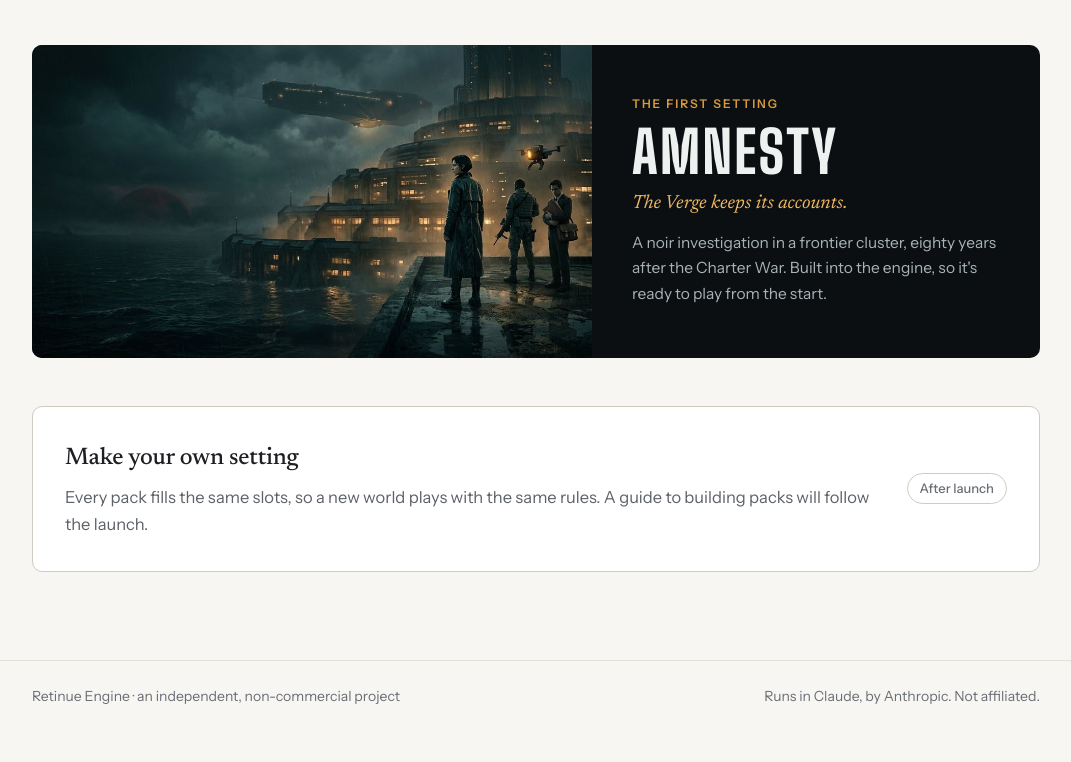
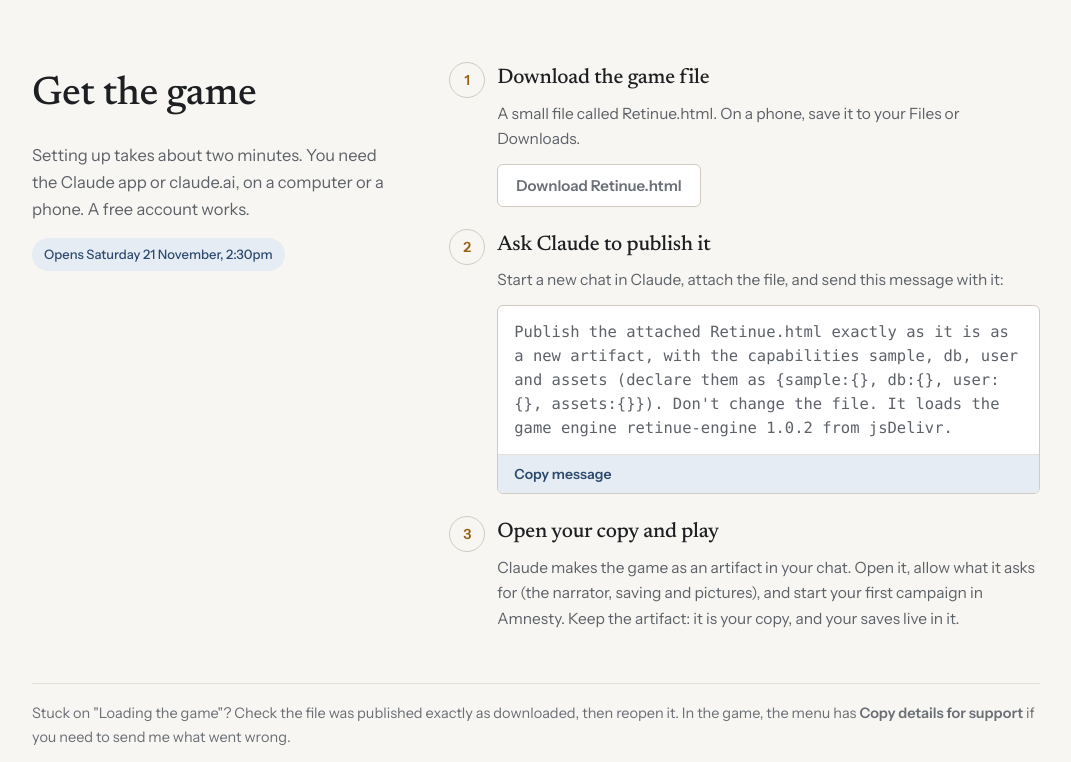
Before and after one commit to Societyinflames/retinue-site, a plain HTML site: page index.html in a window 1280 px wide. Shown: the part 938-1700 px from the top of the page, without its empty margins (104-1175 px from the left). Drawn offline with Linux system fonts and the light colour scheme.

Commit message:
Add the Get the game section
Co-Authored-By: Claude Opus 5.5 <noreply@anthropic.com>
Claude-Session: https://claude.ai/code/session_01X6wZyoN3s1Ty61hQgpScLV

```diff
--- a/index.html
+++ b/index.html
@@ -7,13 +7,14 @@
 /* Retinue Engine: a light, quiet page. Paper-white ground, ink text, one deep ink-blue accent and a single
    lantern-amber dot for the brand mark. Each game pack shows in its own colours inside its card. */
 :root{
+  --on-accent:#ffffff;
   --bg:#f7f6f2;--surface:#ffffff;--line:#e3e0d8;--line2:#cfcbc0;--text:#1d1f22;--dim:#5d6168;--faint:#6a6e75;
   --accent:#2d4a6e;--accent-soft:#e6ecf3;--lamp:#d08a2c;--lamp-text:#9a5f12;--ring:#8b8f95;
   --f-head:"Newsreader",Georgia,"Times New Roman",serif;--f-body:"Instrument Sans",system-ui,-apple-system,"Segoe UI",Roboto,sans-serif;
   color-scheme:light
 }
-@media (prefers-color-scheme:dark){:root:not([data-theme="light"]){--bg:#141518;--surface:#1b1d21;--line:#2b2e33;--line2:#3a3e44;--text:#e9e7e2;--dim:#a6a9ae;--faint:#8c9096;--accent:#9db7d9;--accent-soft:#1f2a37;--lamp:#e3a24a;--lamp-text:#e3a24a;--ring:#7c8086;color-scheme:dark}}
-:root[data-theme="dark"]{--bg:#141518;--surface:#1b1d21;--line:#2b2e33;--line2:#3a3e44;--text:#e9e7e2;--dim:#a6a9ae;--faint:#8c9096;--accent:#9db7d9;--accent-soft:#1f2a37;--lamp:#e3a24a;--lamp-text:#e3a24a;--ring:#7c8086;color-scheme:dark}
+@media (prefers-color-scheme:dark){:root:not([data-theme="light"]){--on-accent:#141518;--bg:#141518;--surface:#1b1d21;--line:#2b2e33;--line2:#3a3e44;--text:#e9e7e2;--dim:#a6a9ae;--faint:#8c9096;--accent:#9db7d9;--accent-soft:#1f2a37;--lamp:#e3a24a;--lamp-text:#e3a24a;--ring:#7c8086;color-scheme:dark}}
+:root[data-theme="dark"]{--on-accent:#141518;--bg:#141518;--surface:#1b1d21;--line:#2b2e33;--line2:#3a3e44;--text:#e9e7e2;--dim:#a6a9ae;--faint:#8c9096;--accent:#9db7d9;--accent-soft:#1f2a37;--lamp:#e3a24a;--lamp-text:#e3a24a;--ring:#7c8086;color-scheme:dark}
 *{box-sizing:border-box}
 body{background:var(--bg);color:var(--text);font:16.5px/1.65 var(--f-body);margin:0;-webkit-font-smoothing:antialiased}
 a{color:var(--accent)}
@@ -59,6 +60,26 @@ h1,h2,h3{font-family:var(--f-head);font-weight:500;letter-spacing:-.01em;margin:
 .make p{color:var(--dim)}
 .make .later{font:500 13px/1 var(--f-body);color:var(--faint);border:1px solid var(--line2);padding:8px 12px;border-radius:999px;white-space:nowrap}
 
+/* get the game */
+.get{display:grid;grid-template-columns:minmax(0,1fr) minmax(0,1.6fr);gap:clamp(20px,4vw,48px);padding-block:clamp(36px,6vw,64px);border-top:1px solid var(--line);scroll-margin-top:24px}
+.get h2{font-size:clamp(30px,4vw,40px)}
+.get .intro{display:grid;gap:14px;align-content:start}
+.get .intro p{color:var(--dim)}
+.get .when{font:500 13px/1.3 var(--f-body);color:var(--accent);background:var(--accent-soft);padding:8px 12px;border-radius:999px;justify-self:start}
+.get ol{list-style:none;margin:0;padding:0;display:grid;gap:22px;counter-reset:s}
+.get li{display:grid;grid-template-columns:34px minmax(0,1fr);gap:4px 14px;counter-increment:s}
+.get li::before{content:counter(s);grid-row:span 3;width:34px;height:34px;border-radius:50%;border:1px solid var(--line2);display:grid;place-items:center;font:600 14px/1 var(--f-body);color:var(--lamp-text)}
+.get h3{font-size:21px}
+.get li p{color:var(--dim);font-size:15.5px}
+.btn{display:inline-flex;align-items:center;gap:8px;justify-self:start;margin-top:8px;font:600 15px/1 var(--f-body);padding:13px 18px;border-radius:6px;text-decoration:none;border:1px solid var(--accent);background:var(--accent);color:var(--on-accent)}
+.btn:focus-visible,.copy:focus-visible{outline:2px solid var(--accent);outline-offset:2px}
+.btn[aria-disabled="true"]{background:var(--surface);color:var(--faint);border-color:var(--line2);pointer-events:none}
+.prompt{margin-top:8px;border:1px solid var(--line2);border-radius:6px;background:var(--surface);overflow:hidden}
+.prompt p{margin:0;padding:14px 16px;font:14px/1.55 ui-monospace,Menlo,Consolas,monospace;color:var(--text);white-space:pre-wrap;word-break:break-word}
+.copy{display:block;width:100%;font:600 14px/1 var(--f-body);padding:12px 16px;border:0;border-top:1px solid var(--line);background:var(--accent-soft);color:var(--accent);cursor:pointer;text-align:left}
+.help{grid-column:1/-1;font-size:14.5px;color:var(--faint);border-top:1px solid var(--line);padding-top:18px}
+@media (max-width:760px){.get{grid-template-columns:1fr}}
+
 footer{border-top:1px solid var(--line);padding-block:24px 36px;color:var(--faint);font-size:14px}
 footer .wrap{display:flex;flex-wrap:wrap;gap:8px 24px;justify-content:space-between}
 
@@ -78,13 +99,29 @@ footer .wrap{display:flex;flex-wrap:wrap;gap:8px 24px;justify-content:space-betw
   <section class="hero">
     <h1>Solo story games, <em>narrated by Claude.</em></h1>
     <p class="lede">Retinue is a game engine that runs inside your own Claude app. Choose a setting, lead a small retinue of companions, and play a story that remembers what you do: factions rise and fall, people live or die, and every finished campaign becomes part of the world.</p>
-    <div class="date"><b>Saturday 21 November</b><span>The game, the first setting and the pack library open here.</span></div>
+    <div class="date"><b>Saturday 21 November</b><span>The game and its first setting open here. <a href="#get">How to get it</a></span></div>
   </section>
 
   <section class="how" aria-label="How it works">
     <div><span class="n">01</span><h3>One small file</h3><p>Claude publishes a tiny loader as your own copy of the game. Setting up takes a couple of minutes.</p></div>
     <div><span class="n">02</span><h3>Your Claude, your saves</h3><p>The narrator runs on your own Claude account, and your campaigns stay in your copy. A free account works.</p></div>
     <div><span class="n">03</span><h3>Game packs</h3><p>A pack is a whole setting: worlds, people, story and art. Install one in a minute, and switch between them any time.</p></div>
+  </section>
+
+  <section class="get" id="get" aria-labelledby="get-h">
+    <div class="intro">
+      <h2 id="get-h">Get the game</h2>
+      <p>Setting up takes about two minutes. You need the Claude app or claude.ai, on a computer or a phone. A free account works.</p>
+      <span class="when" id="get-when">Opens Saturday 21 November, 2:30pm</span>
+    </div>
+    <ol>
+      <li><h3>Download the game file</h3><p>A small file called Retinue.html. On a phone, save it to your Files or Downloads.</p>
+        <a class="btn" id="get-dl" href="download/Retinue.html" download aria-disabled="true">Download Retinue.html</a></li>
+      <li><h3>Ask Claude to publish it</h3><p>Start a new chat in Claude, attach the file, and send this message with it:</p>
+        <div class="prompt"><p id="get-prompt">Publish the attached Retinue.html exactly as it is as a new artifact, with the capabilities sample, db, user and assets (declare them as {sample:{}, db:{}, user:{}, assets:{}}). Don't change the file. It loads the game engine retinue-engine 1.0.2 from jsDelivr.</p><button class="copy" id="get-copy" type="button">Copy message</button></div></li>
+      <li><h3>Open your copy and play</h3><p>Claude makes the game as an artifact in your chat. Open it, allow what it asks for (the narrator, saving and pictures), and start your first campaign in Amnesty. Keep the artifact: it is your copy, and your saves live in it.</p></li>
+    </ol>
+    <p class="help">Stuck on "Loading the game"? Check the file was published exactly as downloaded, then reopen it. In the game, the menu has <b>Copy details for support</b> if you need to send me what went wrong.</p>
   </section>
 
   <article class="pack" aria-label="The first setting: Amnesty">
@@ -104,5 +141,16 @@ footer .wrap{display:flex;flex-wrap:wrap;gap:8px 24px;justify-content:space-betw
 </main>
 
 <footer><div class="wrap"><span>Retinue Engine · an independent, non-commercial project</span><span>Runs in Claude, by Anthropic. Not affiliated.</span></div></footer>
+
+<script>
+(function(){var open=Date.parse("2026-11-21T14:30:00Z"),dl=document.getElementById("get-dl"),w=document.getElementById("get-when");
+function tick(){if(Date.now()>=open){dl.removeAttribute("aria-disabled");w.textContent="Open now";return true}return false}
+if(!tick()){var t=setInterval(function(){if(tick())clearInterval(t)},30000)}
+var b=document.getElementById("get-copy"),p=document.getElementById("get-prompt");
+b.addEventListener("click",function(){var done=function(){b.textContent="Copied";setTimeout(function(){b.textContent="Copy message"},2000)};
+  try{navigator.clipboard.writeText(p.textContent).then(done,sel)}catch(e){sel()}
+  function sel(){var r=document.createRange();r.selectNodeContents(p);var x=getSelection();x.removeAllRanges();x.addRange(r);b.textContent="Selected: copy it now"}});
+})();
+</script>
 </body>
 </html>
```
